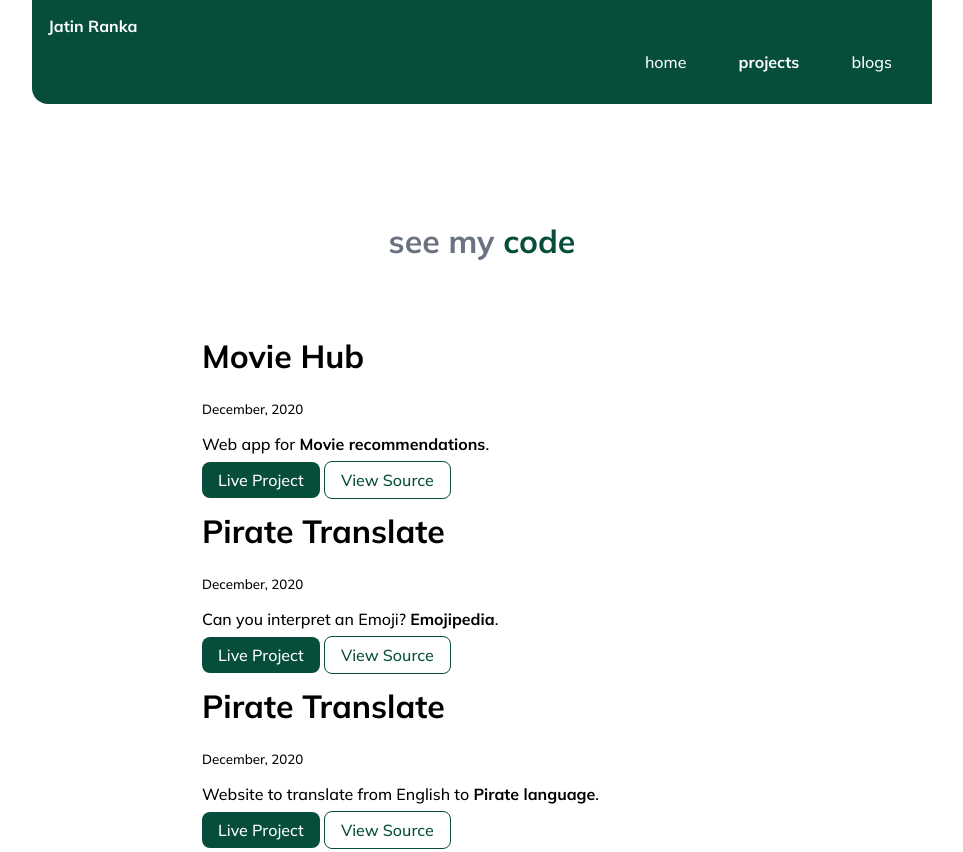
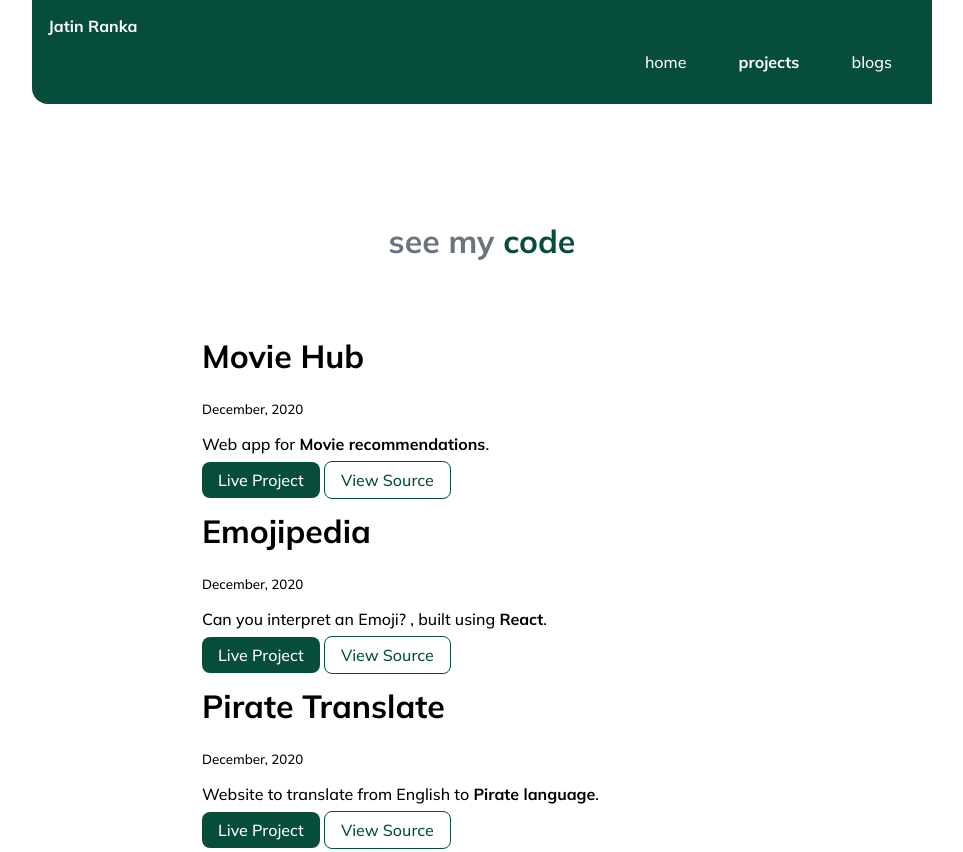
Before and after one commit to JatinRanka/portfolio, a plain HTML site: page projects.html in a window 1280 px wide. Shown: the top 852 px of the page, without its empty margins (158-1121 px from the left). Drawn offline with Linux system fonts and the light colour scheme.

Commit message:
Update projects.html

```diff
--- a/projects.html
+++ b/projects.html
@@ -41,9 +41,9 @@
 
         <li>
             <div class="container container-center">
-                <h1>Pirate Translate</h1>
+                <h1>Emojipedia</h1>
                 <small>December, 2020</small>
-                <p>Can you interpret an Emoji? <strong>Emojipedia</strong>.</p>
+                <p>Can you interpret an Emoji? , built using <strong>React</strong>.</p>
 
                 <a class="link link-primary" href="https://6zhzn.csb.app/">Live Project</a>
                 <a class="link link-secondary" href="https://github.com/JatinRanka/Emojipedia">View Source</a>
```
